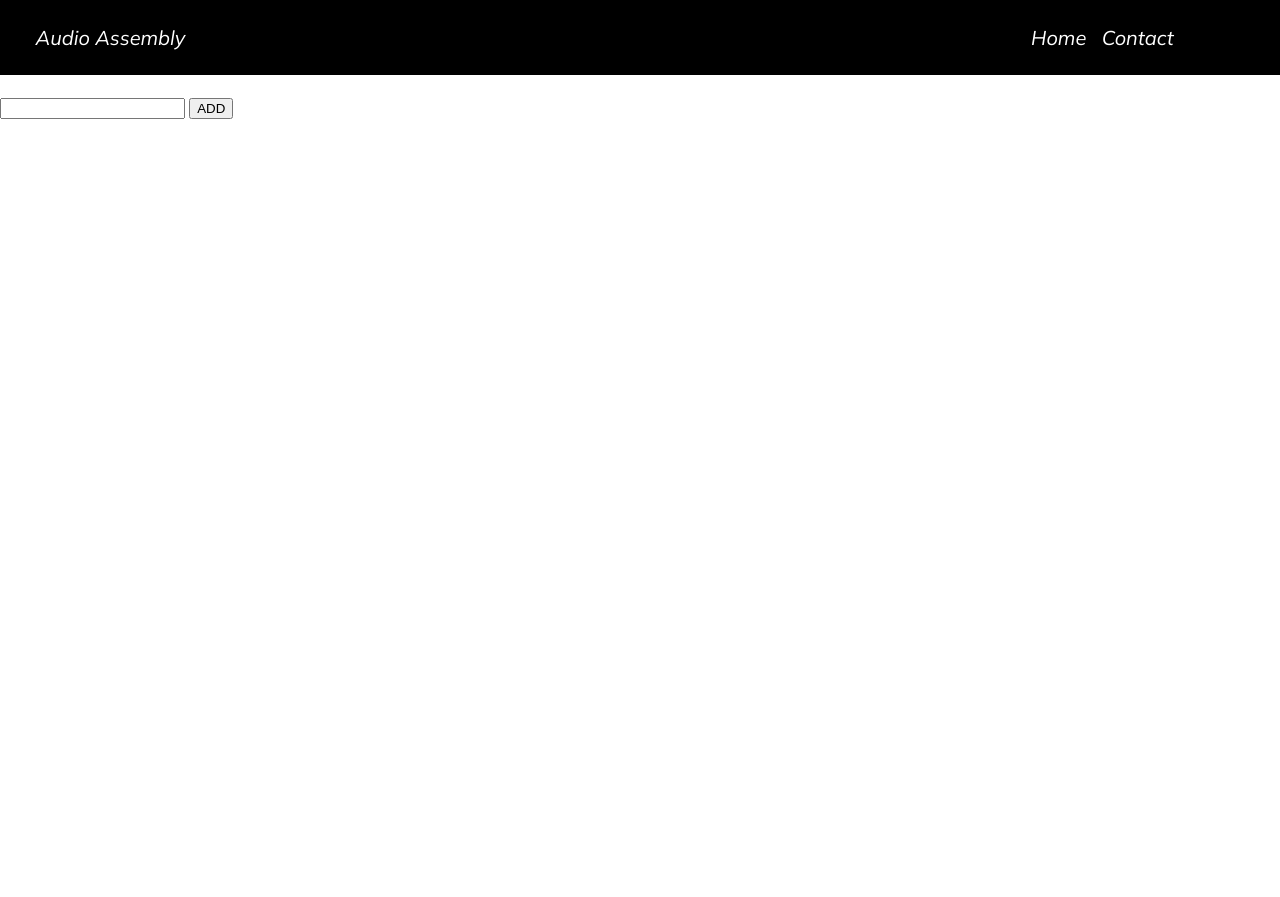
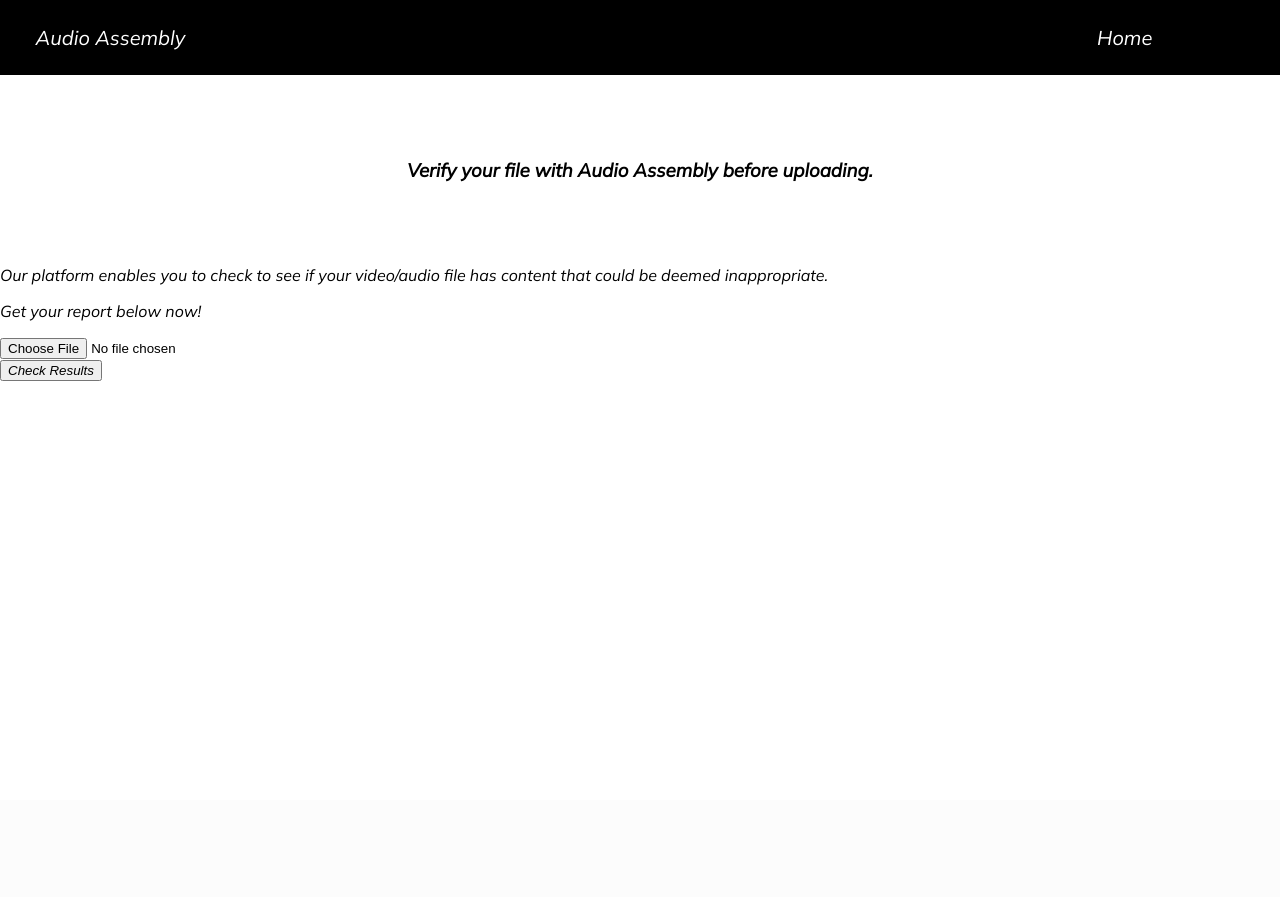
Before and after one commit to AvramBaicu/AudioAssembly, a Flask app: page / in a window 1280 px wide. After the commit the page ends 381 px from the top, so only its background shows below. Run offline with Flask 2, Linux system fonts and the light colour scheme.

Commit message:
Html 40%

```diff
--- a/AudioAssembly/static/style.css
+++ b/AudioAssembly/static/style.css
@@ -30,8 +30,14 @@ body {
 }
 .menu li{
   margin: auto;
-  padding-left: 4%;
+  padding-left: 30%;
   text-align: center;
   display: inline-block;
   align-items: right;
 }
+
+
+.title_of_page{
+  padding: 5%;
+  text-align: center;
+}
--- a/AudioAssembly/templates/index.html
+++ b/AudioAssembly/templates/index.html
@@ -17,17 +17,26 @@
       <p class="Name_of_Website">Audio Assembly</p>
       <nav class="menu">
         <li>Home</li>
-        <li>Contact</li>
       </nav>
     </header>
 
-    <h1></h1>
 
-    <div class="container">
-      <form method="post" action="/add">
-        <input type="text" name="data" />
-        <input type="submit" value="ADD" />
-      </form>
+
+
+
+    <h3 class="title_of_page">Verify your file with Audio Assembly before uploading.</h3>
+    <p>Our platform enables you to check to see if your video/audio file has content that could be deemed inappropriate.</p>
+
+    <div class="upload">
+
+        <p>Get your report below now!</p>
+
+        <form action="/report.html">
+          <input type="file" id="myFile" name="filename">
+        </form>
+
+        <button> <i>Check Results</i> </button>
+    </div>
     </div>
   </body>
 </html>
--- /dev/null
+++ b/AudioAssembly/templates/report.html
@@ -0,0 +1 @@
+<!DOCTYPE html>
```
